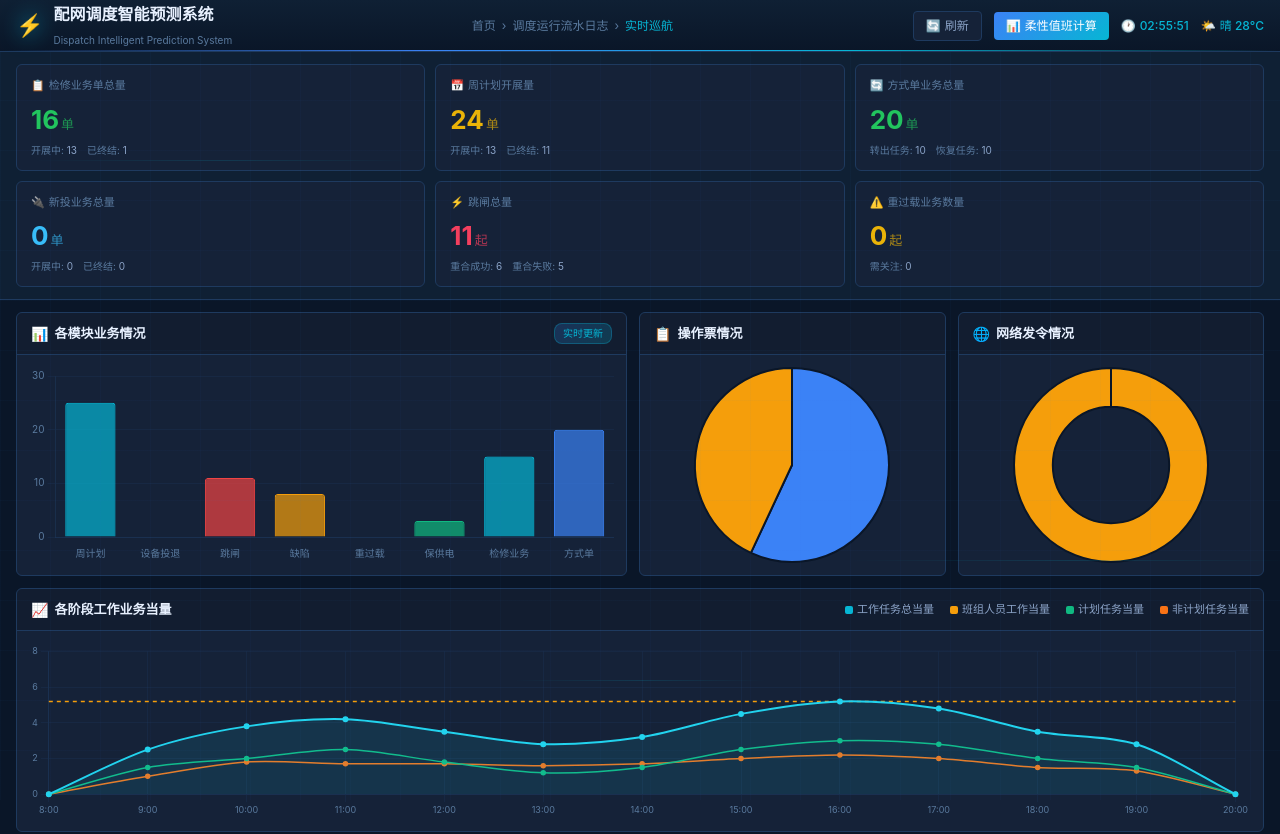
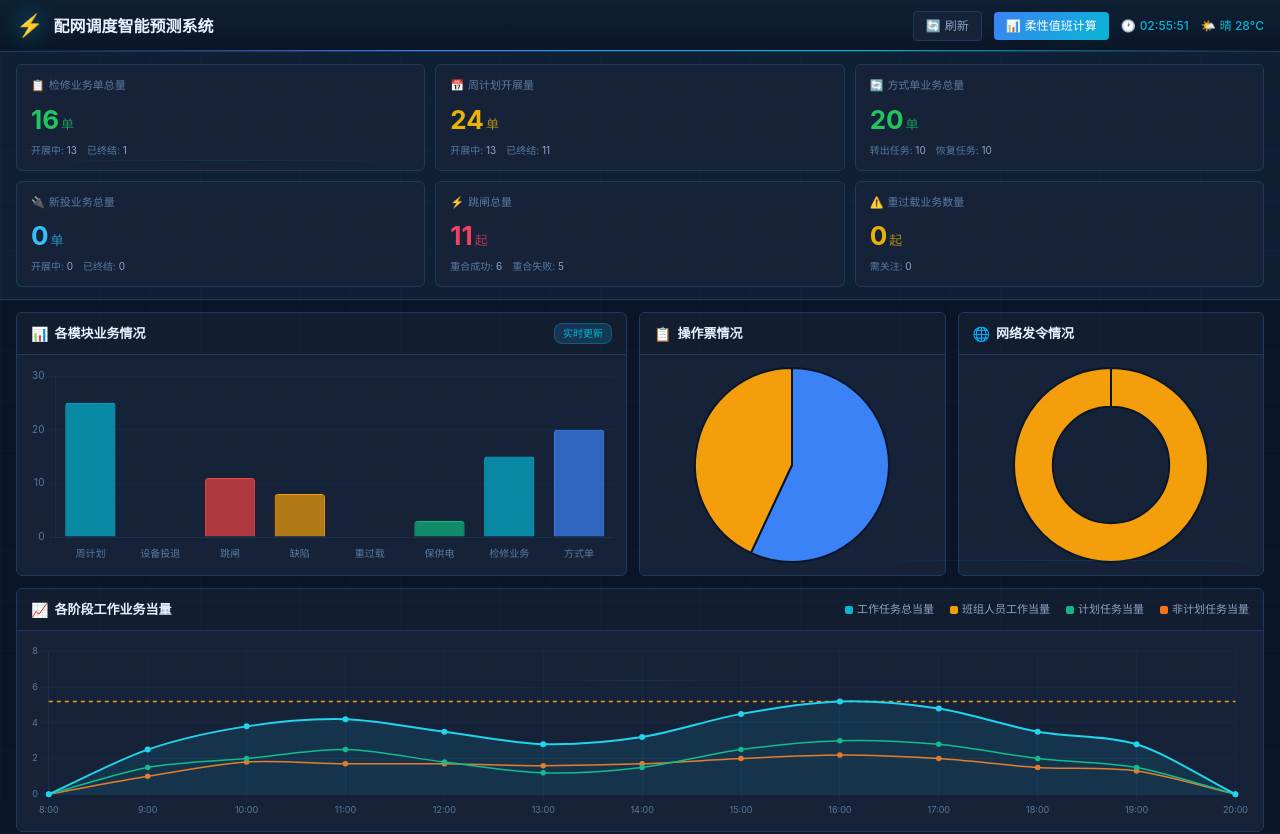
Before and after one commit to cyk1ng/taishizhinengyuce, a plain HTML site: page frontend/index.html in a window 1280 px wide. Shown: the top 834 px of the page. Drawn offline with nearby package versions, Linux system fonts and the light colour scheme; no server answers.

Commit message:
style: 简化头部导航栏，移除面包屑和英文副标题
- 移除面包屑导航（首页 › 调度运行流水日志 › 实时巡航）
- 移除系统英文名称副标题（Dispatch Intelligent Prediction System）
- 使头部更简洁清爽

```diff
--- a/frontend/index.html
+++ b/frontend/index.html
@@ -43,16 +43,7 @@
                 <span class="logo">⚡</span>
                 <div class="header-title">
                     <h1>配网调度智能预测系统</h1>
-                    <span class="subtitle">Dispatch Intelligent Prediction System</span>
                 </div>
-            </div>
-
-            <div class="breadcrumb">
-                <span class="breadcrumb-item">首页</span>
-                <span class="breadcrumb-separator">›</span>
-                <span class="breadcrumb-item">调度运行流水日志</span>
-                <span class="breadcrumb-separator">›</span>
-                <span class="breadcrumb-item active">实时巡航</span>
             </div>
 
             <div class="header-right">
```
Also changed, not shown: assets/image.png.
